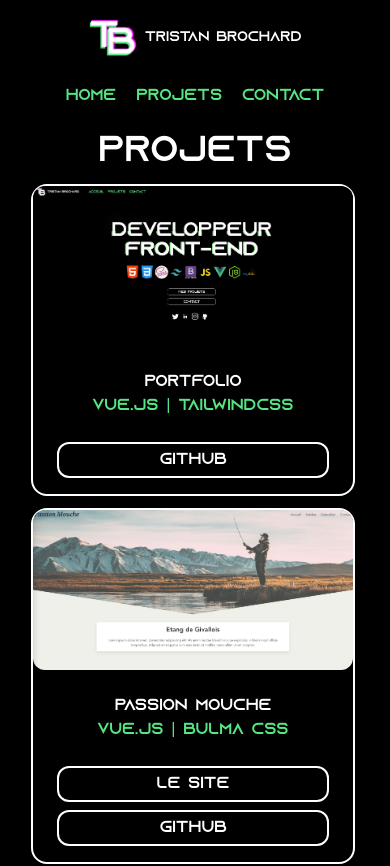
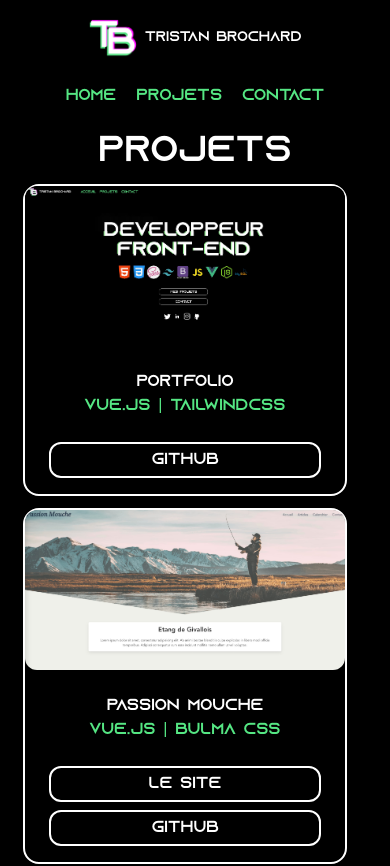
Before and after one commit to fullak/personnal-website, a Vue app: page /projects in a window 390 px wide. Shown: the top 866 px of the page. Built offline with nearby package versions, Linux system fonts and the light colour scheme.

Commit message:
center projects block

```diff
--- a/src/views/Home.vue
+++ b/src/views/Home.vue
@@ -1,5 +1,5 @@
 <template>
-  <div class="home-container mt-44 sm:mt-32 md:mt-48">
+  <div class="home-container mx-auto mt-44 sm:mt-32 md:mt-48">
     <div class="title-container glitch title text-3xl lg:text-8xl md:text-6xl sm:text-5xl text-center" data-text="Développeur Front-End">
       Développeur Front-End
     </div>
--- a/src/views/Projects.vue
+++ b/src/views/Projects.vue
@@ -1,8 +1,8 @@
 <template>
-  <div class="container">
+  <div class="container mx-auto">
     <h1 class="primary-font text-white text-center text-4xl md:text-6xl md:ml-14 xl:ml-10">Projets</h1>
 
-    <div class="container flex flex-row flex-wrap justify-center ml-2 md:ml-10 primary-font">
+    <div class="container flex flex-row flex-wrap justify-center md:ml-10 primary-font">
 
       <Card class="apparition element1" title="Portfolio" imgLink="portfolio.jpg" technologies="Vue.JS | TailwindCSS" githubLink="https://github.com/fullak/personnal-website" />
       <Card class="apparition element2" title="passion mouche" imgLink="passion.jpg" technologies="Vue.JS | Bulma CSS" showProjectButton="displayButton" projectLink="https://dev-passion-mouche.netlify.app/#/" githubLink="https://github.com/fullak/passion-mouche" />
```
